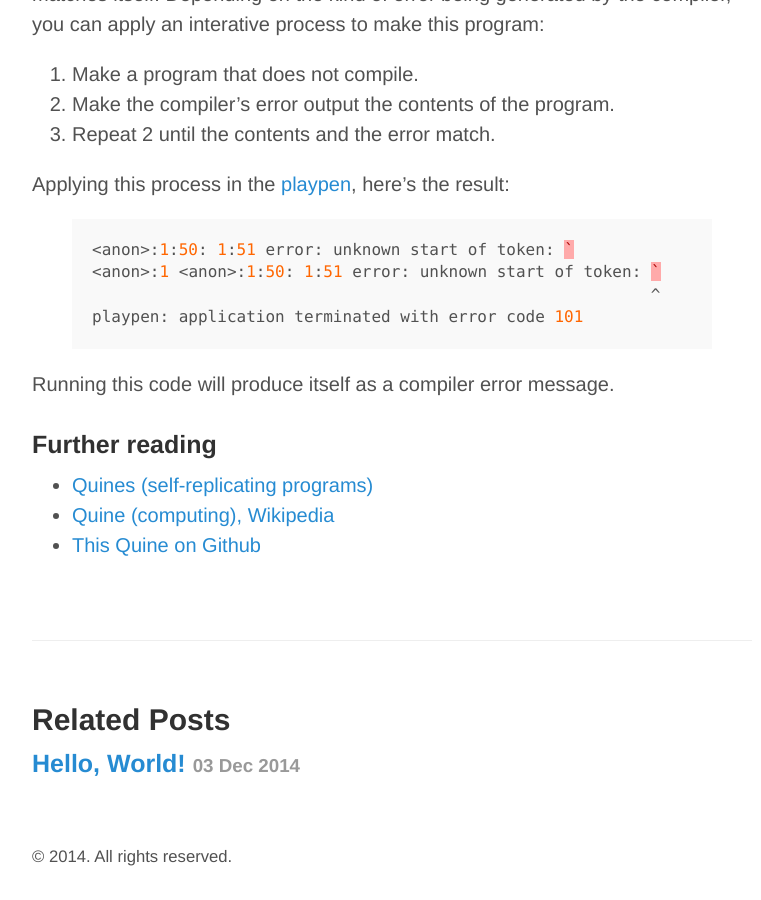
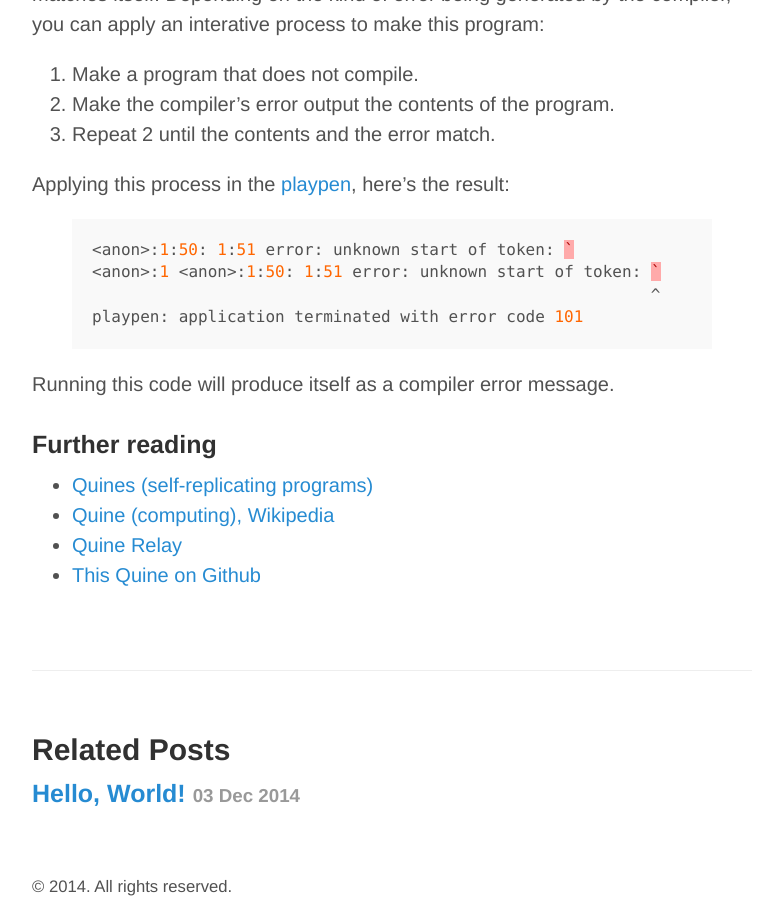
Before and after one commit to pelmers/pelmers.github.io, a Jekyll site: the page built from _posts/2014-12-05-quine.md, in a window 1280 px wide and 900 px high, scrolled down 1847 px. Shown: the whole window, without its empty margins (248-1009 px from the left). Built offline with Jekyll 4.4.1, drawn with Linux system fonts in a browser that asks for light colours; before the commit the page ends 2717 px from its top, so only the background shows below that.

Commit message:
link to quine relay

```diff
--- a/_posts/2014-12-05-quine.md
+++ b/_posts/2014-12-05-quine.md
@@ -69,4 +69,5 @@ Running this code will produce itself as a compiler error message.
 ### Further reading
 - [Quines (self-replicating programs)](http://www.madore.org/~david/computers/quine.html)
 - [Quine (computing), Wikipedia](https://en.wikipedia.org/wiki/Quine_%28computing%29)
+- [Quine Relay](https://github.com/mame/quine-relay)
 - [This Quine on Github](https://github.com/pelmers/quine)
```
